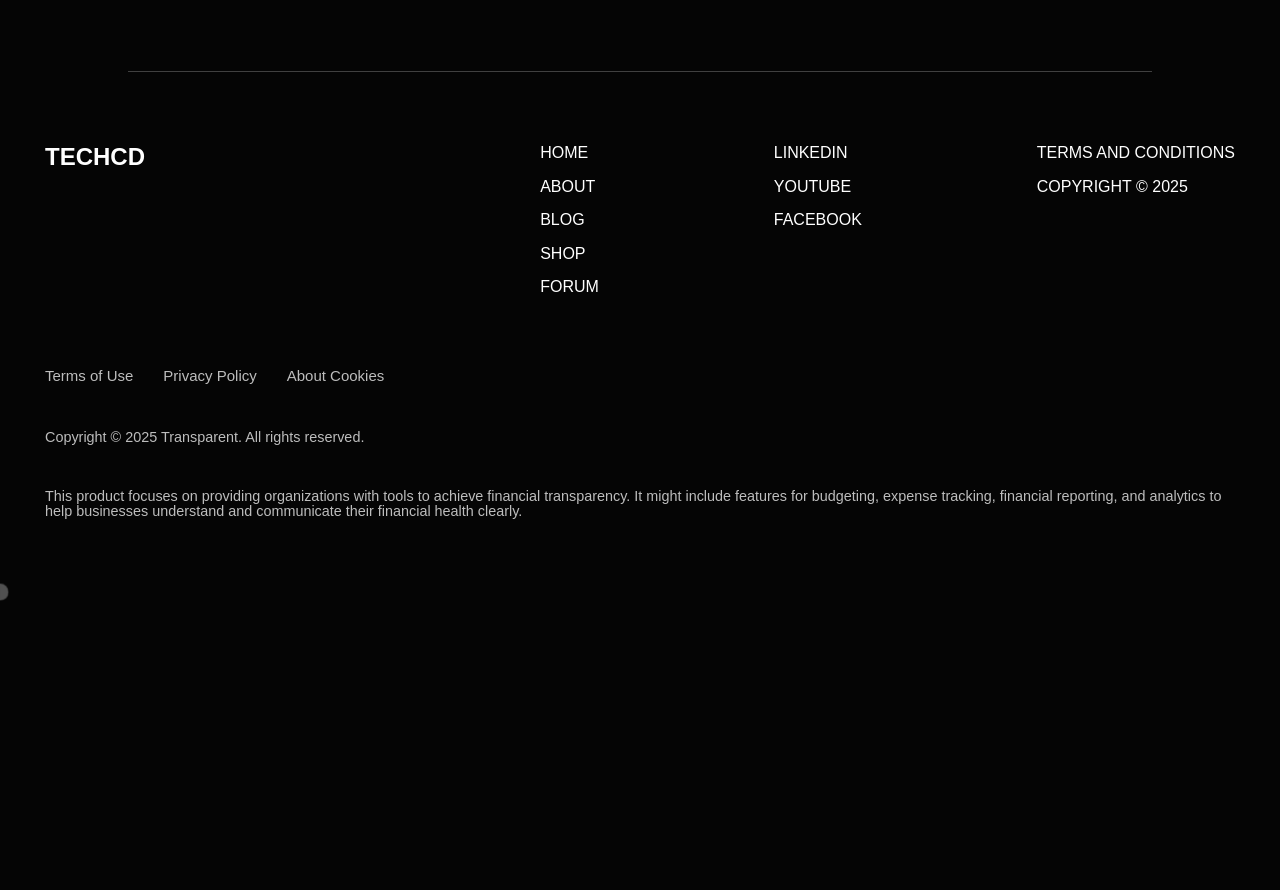
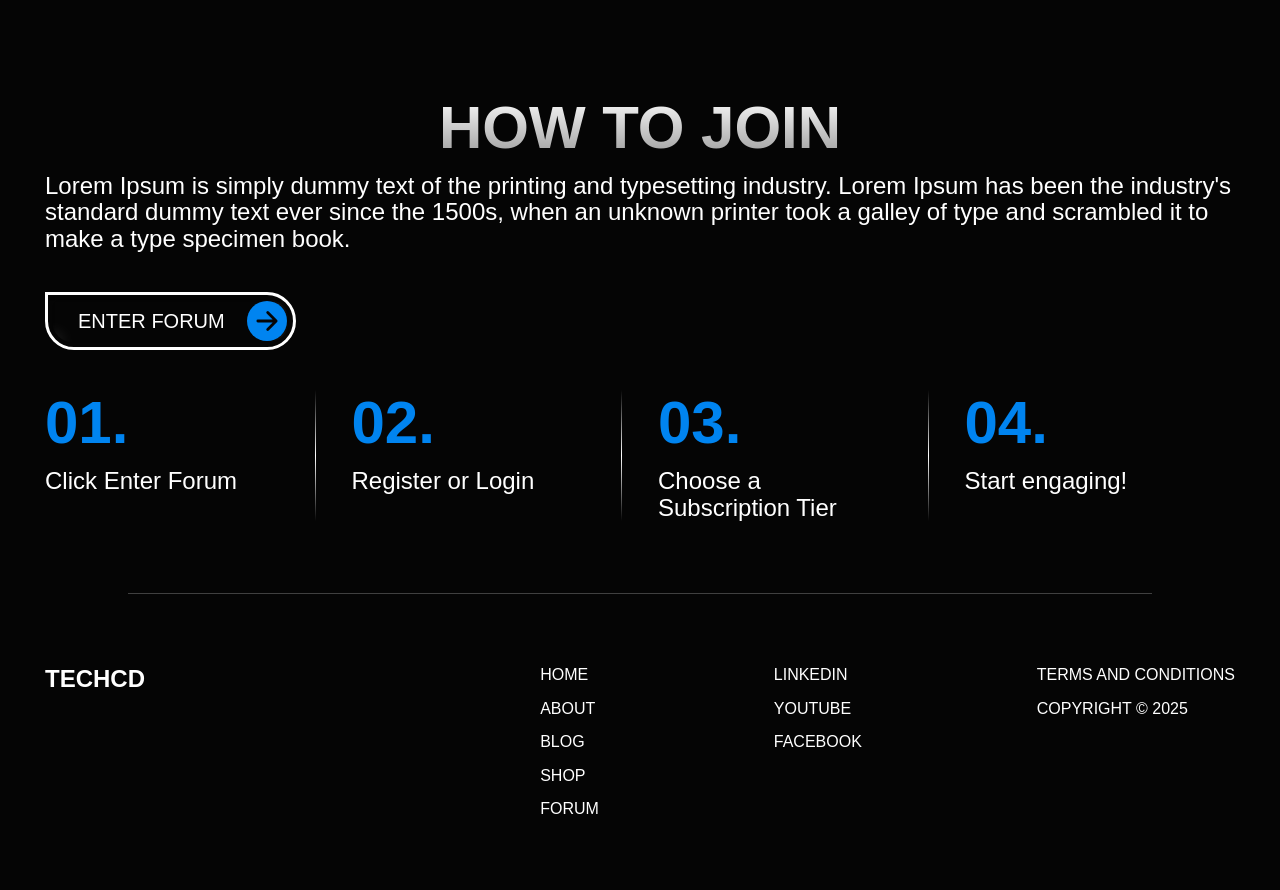
Before and after one commit to chamika-damith/techcd-portfolio, a Next.js app: page /forum in a window 1280 px wide. Shown: the part 1492-2382 px from the top of the page. Before the commit the page ends 2084 px from the top, so only its background shows below. Built offline with nearby package versions, Linux system fonts and the light colour scheme; a web font is replaced by a local one.

Commit message:
feat(forum-page): how to join section

```diff
--- a/app/(user-pages)/forum/page.tsx
+++ b/app/(user-pages)/forum/page.tsx
@@ -3,6 +3,7 @@ import React from "react";
 import Header from "@/components/user/forum-page/header/Header";
 import Content from "@/components/user/forum-page/content/Content";
 import Plans from "@/components/user/forum-page/plans/Plans";
+import Join from "@/components/user/forum-page/join/Join";
 
 const ForumPage = () => {
   return (
@@ -10,6 +11,7 @@ const ForumPage = () => {
       <Header />
       <Content />
       <Plans />
+      <Join />
     </>
   );
 };
--- /dev/null
+++ b/components/user/forum-page/join/Join.tsx
@@ -0,0 +1,61 @@
+import React from "react";
+import SectionTitle from "./SectionTitle";
+import PrimaryButton from "../../ui/PrimaryButton";
+
+const forumJoinSteps = [
+  {
+    title: "01",
+    desc: "Click Enter Forum",
+  },
+  {
+    title: "02",
+    desc: "Register or Login",
+  },
+  {
+    title: "03",
+    desc: "Choose a Subscription Tier",
+  },
+  {
+    title: "04",
+    desc: "Start engaging!",
+  },
+];
+
+const Join = () => {
+  return (
+    <section>
+      <div className="px-container container mx-auto mt-[4em]">
+        <SectionTitle />
+        <p className="text-[14px] sm:text-[16px] md:text-[19px] lg:text-[21px] xl:text-[24px] 2xl:text-[26px]">
+          Lorem Ipsum is simply dummy text of the printing and typesetting
+          industry. Lorem Ipsum has been the industry&apos;s standard dummy text
+          ever since the 1500s, when an unknown printer took a galley of type
+          and scrambled it to make a type specimen book.
+        </p>
+        <PrimaryButton
+          text="Enter Forum"
+          className="my-[2em] text-[13px] sm:text-[15px] md:text-[17px] lg:col-span-6 lg:text-[19px] xl:text-[20px] 2xl:text-[21px]"
+        />
+
+        <div className="grid grid-cols-2 gap-[1.5em] lg:grid-cols-4">
+          {forumJoinSteps.map(({ desc, title }, i) => (
+            <div key={title} className="relative pe-[1.5em]">
+              {i < 3 && (
+                <div className="via-foreground absolute top-0 right-0 bottom-0 hidden h-full w-[1px] bg-gradient-to-b from-transparent to-transparent lg:block"></div>
+              )}
+
+              <p className="text-primary mb-[0.2em] text-[26px] font-semibold sm:text-[34px] md:text-[43px] lg:text-[51px] xl:text-[60px] 2xl:text-[68px]">
+                {title}.
+              </p>
+              <p className="text-[14px] sm:text-[16px] md:text-[19px] lg:text-[21px] xl:text-[24px] 2xl:text-[26px]">
+                {desc}
+              </p>
+            </div>
+          ))}
+        </div>
+      </div>
+    </section>
+  );
+};
+
+export default Join;
--- /dev/null
+++ b/components/user/forum-page/join/SectionTitle.tsx
@@ -0,0 +1,11 @@
+import React from "react";
+
+const SectionTitle = () => {
+  return (
+    <h2 className="dark:from-foreground to-foreground my-[0.2em] bg-gradient-to-b from-[#999999] bg-clip-text text-center text-[26px] font-semibold text-transparent uppercase sm:text-[34px] md:text-[43px] lg:text-[51px] xl:text-[60px] 2xl:text-[68px] dark:to-[#999999]">
+      How to join
+    </h2>
+  );
+};
+
+export default SectionTitle;
```
